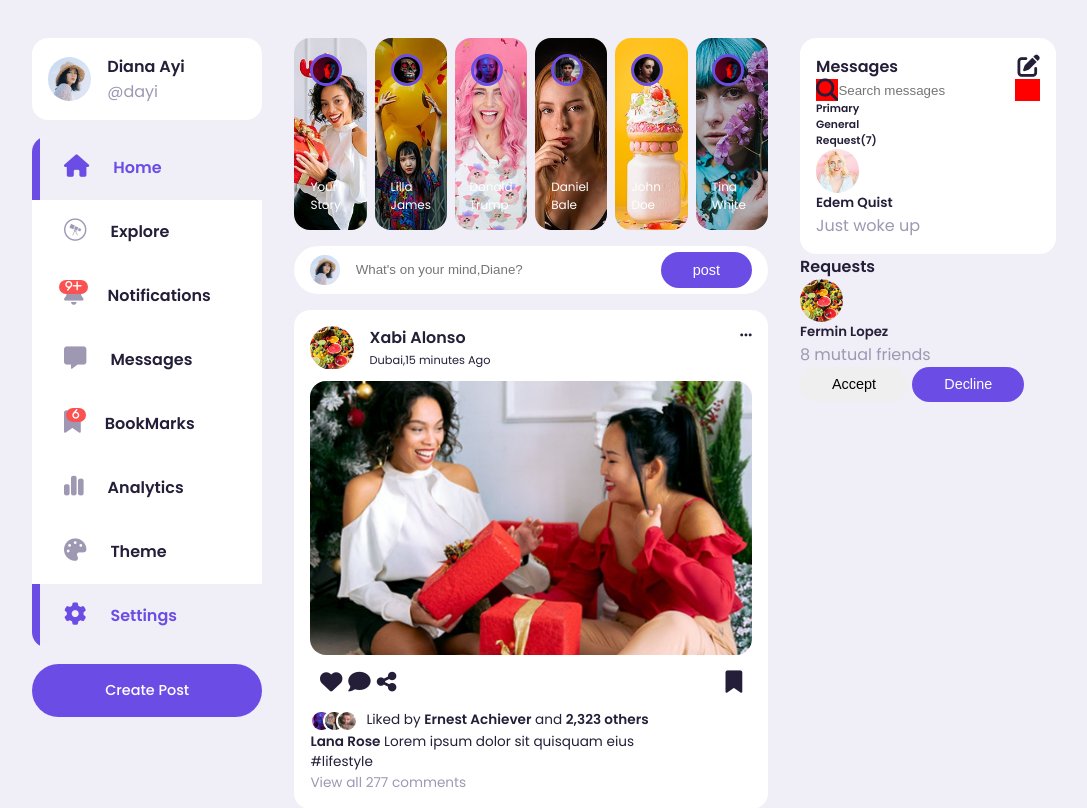
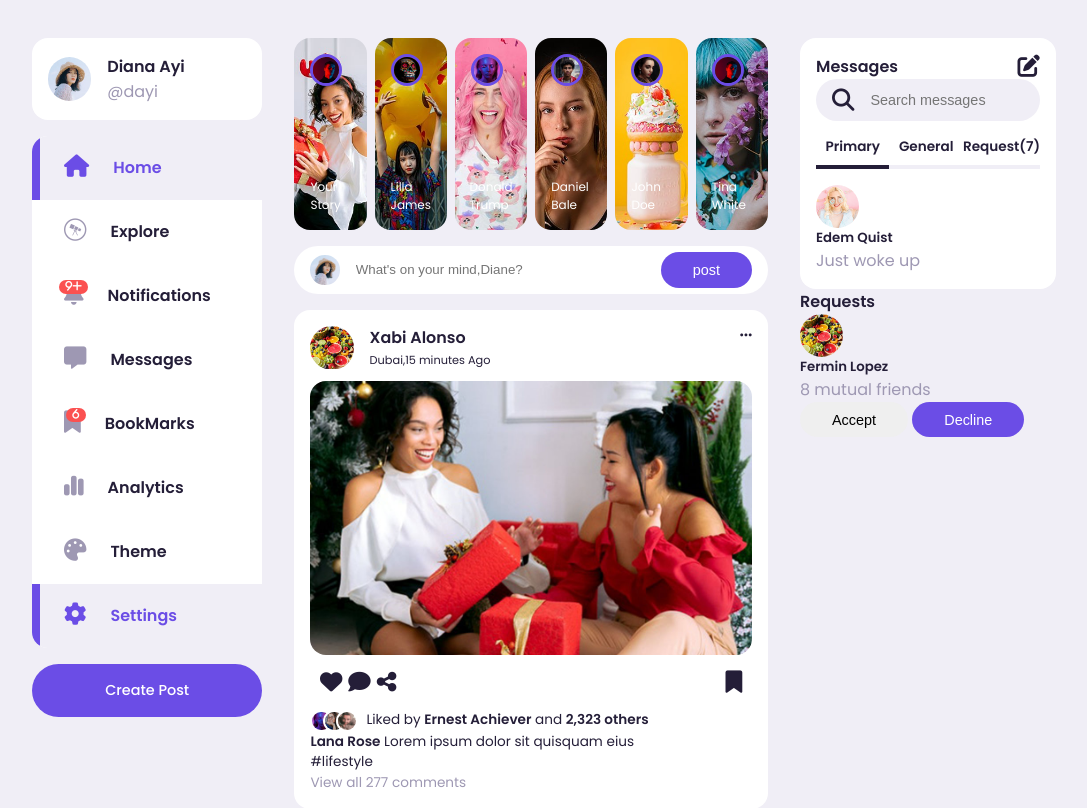
Before and after one commit to KATAKYIE-KWESI/Django-Project13, a Django app: page /log_in/ in a window 1280 px wide. Shown: the part 67-875 px from the top of the page, without its empty margins (96-1183 px from the left). Run offline with Django 5.2, Linux system fonts and the light colour scheme; some libraries are stand-ins or nearby versions.

Commit message:
Continue Styling

```diff
--- a/static/styles2.css
+++ b/static/styles2.css
@@ -106,14 +106,14 @@ nav .container{
 
 }
 
-nav .search-bar{
+ .search-bar{
   background: var(--color-light);
   border-radius: var(--border-radius);
   padding: var(--search-padding);
 }
 
 
-nav .search-bar input[type="search"]{
+ .search-bar input[type="search"]{
   background: transparent;
   width: 30vw;
   margin-left: 1rem;
@@ -457,5 +457,23 @@ main .container .right{
 
 .right .messages .search-bar{
   display: flex;
-  background: red;
+  margin-bottom: 1rem;
 }
+
+.right .messages .category{
+ display: flex;
+ justify-content: space-between;
+ margin-bottom: 1rem;
+}
+
+.right .messages .category h6{
+ width: 100%;
+ text-align: center;
+ border-bottom: 4px solid var(--color-light);
+ padding-bottom: 0.5rem;
+ font-size: 0.85rem;
+}
+
+.right .messages .category .active{
+ border-color: var(--color-dark);
+}
```
